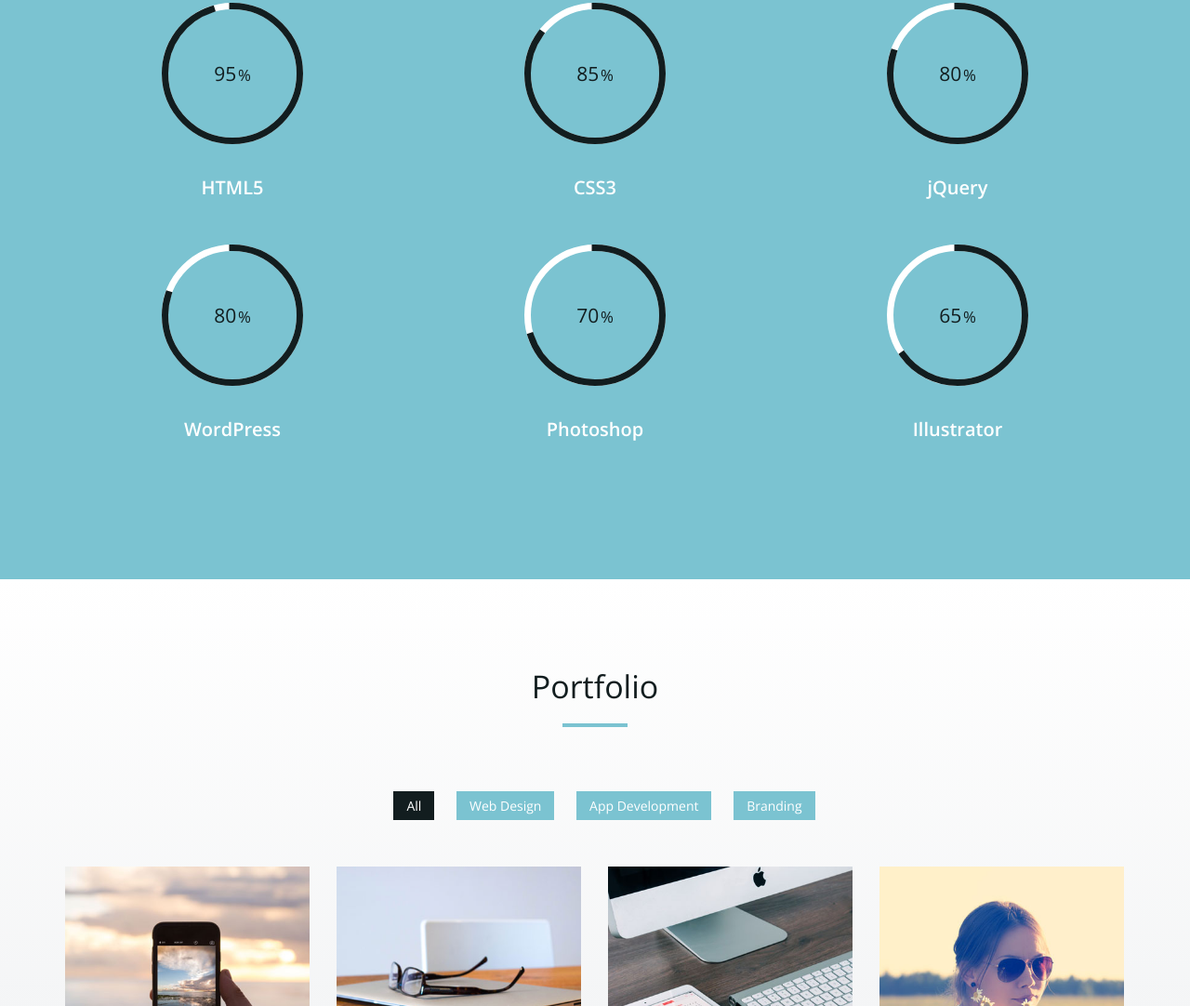
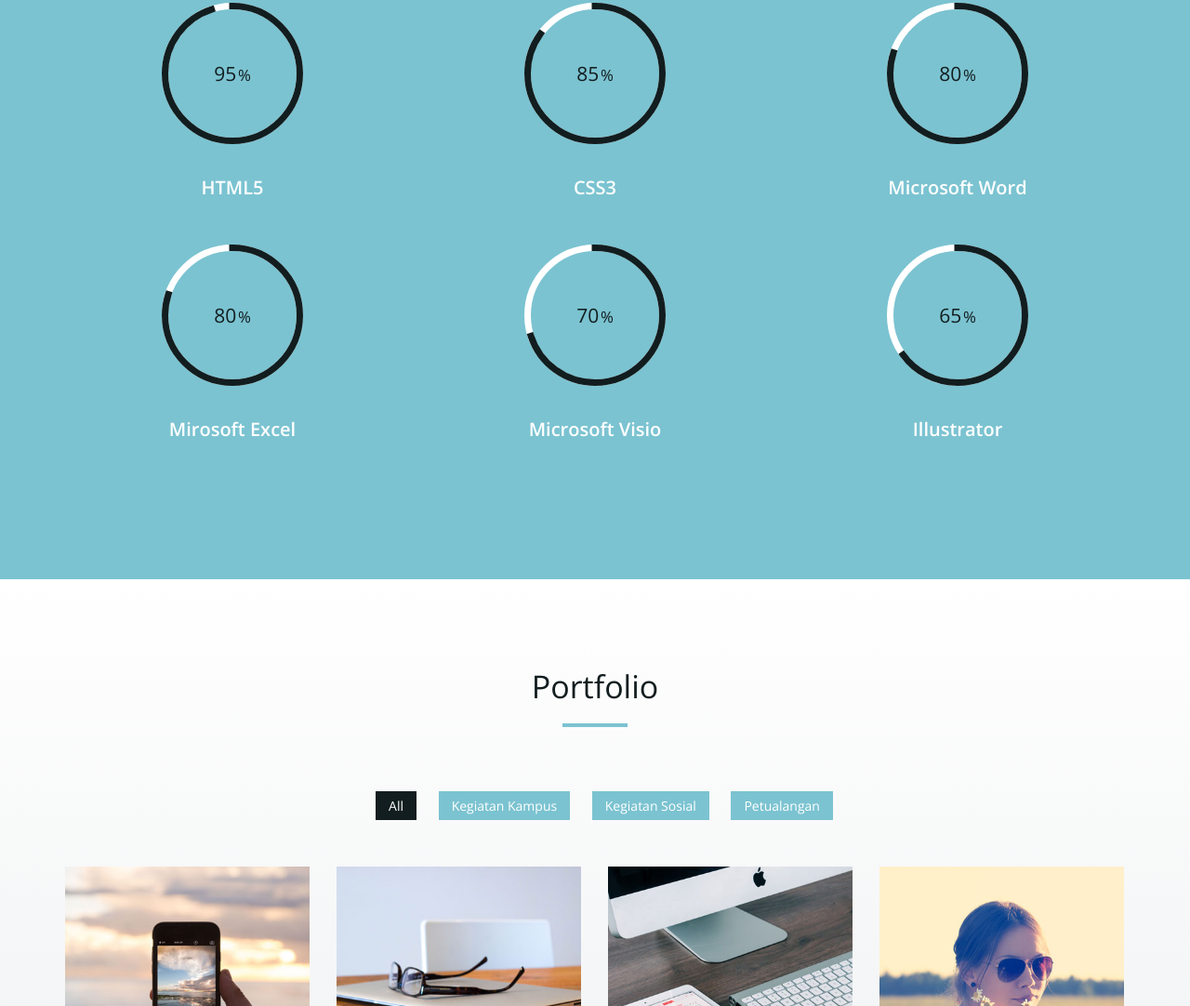
Before and after one commit to danangsetiawan57/danangstwn57.github.io, a plain HTML site: page index.html in a window 1280 px wide. Shown: the part 1867-2949 px from the top of the page at 93% size. Drawn offline with nearby package versions, Linux system fonts and the light colour scheme.

Commit message:
initial commit

```diff
--- a/index.html
+++ b/index.html
@@ -105,13 +105,13 @@
         <h4>CSS3</h4>
       </div>
       <div class="col-md-4 col-sm-6 skill"> <span class="chart" data-percent="80"> <span class="percent">80</span> </span>
-        <h4>jQuery</h4>
+        <h4>Microsoft Word</h4>
       </div>
       <div class="col-md-4 col-sm-6 skill"> <span class="chart" data-percent="80"> <span class="percent">80</span> </span>
-        <h4>WordPress</h4>
+        <h4>Mirosoft Excel</h4>
       </div>
       <div class="col-md-4 col-sm-6 skill"> <span class="chart" data-percent="70"> <span class="percent">70</span> </span>
-        <h4>Photoshop</h4>
+        <h4>Microsoft Visio</h4>
       </div>
       <div class="col-md-4 col-sm-6 skill"> <span class="chart" data-percent="65"> <span class="percent">65</span> </span>
         <h4>Illustrator</h4>
@@ -131,9 +131,9 @@
         <li>
           <ol class="type">
             <li><a href="#" data-filter="*" class="active">All</a></li>
-            <li><a href="#" data-filter=".web">Web Design</a></li>
-            <li><a href="#" data-filter=".app">App Development</a></li>
-            <li><a href="#" data-filter=".branding">Branding</a></li>
+            <li><a href="#" data-filter=".web">Kegiatan Kampus</a></li>
+            <li><a href="#" data-filter=".app">Kegiatan Sosial</a></li>
+            <li><a href="#" data-filter=".branding">Petualangan</a></li>
           </ol>
         </li>
       </ul>
```
